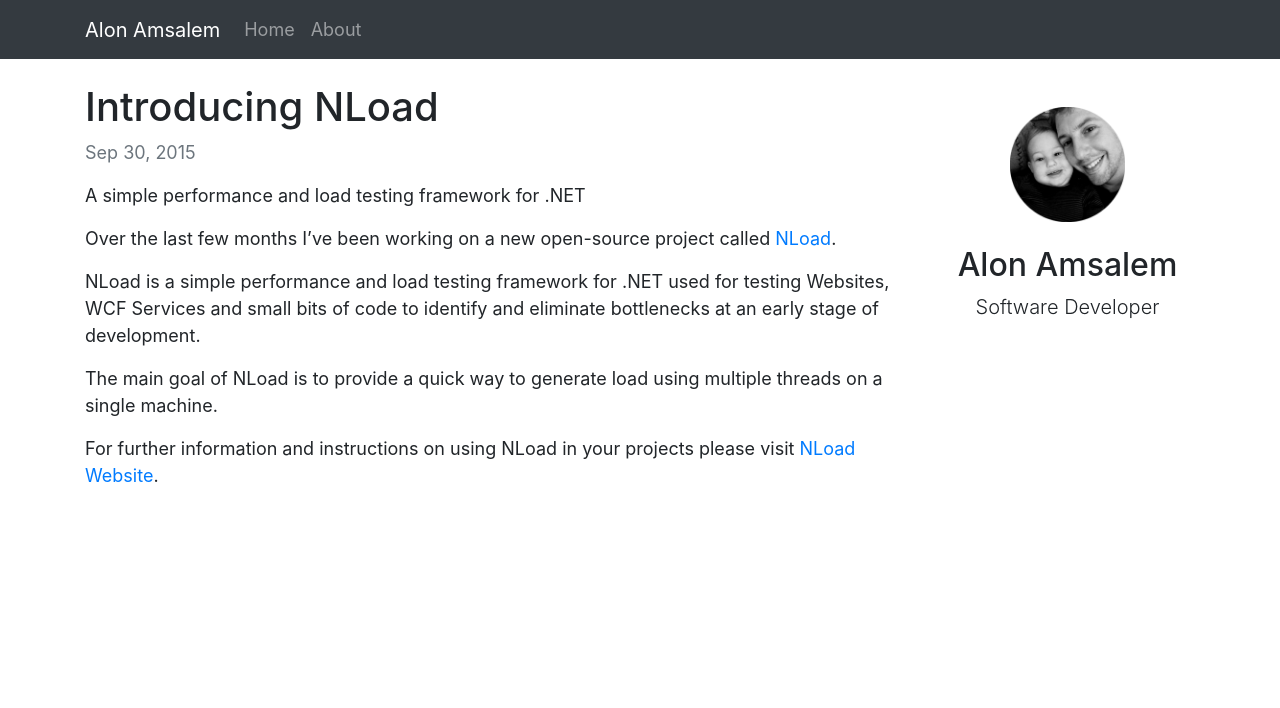
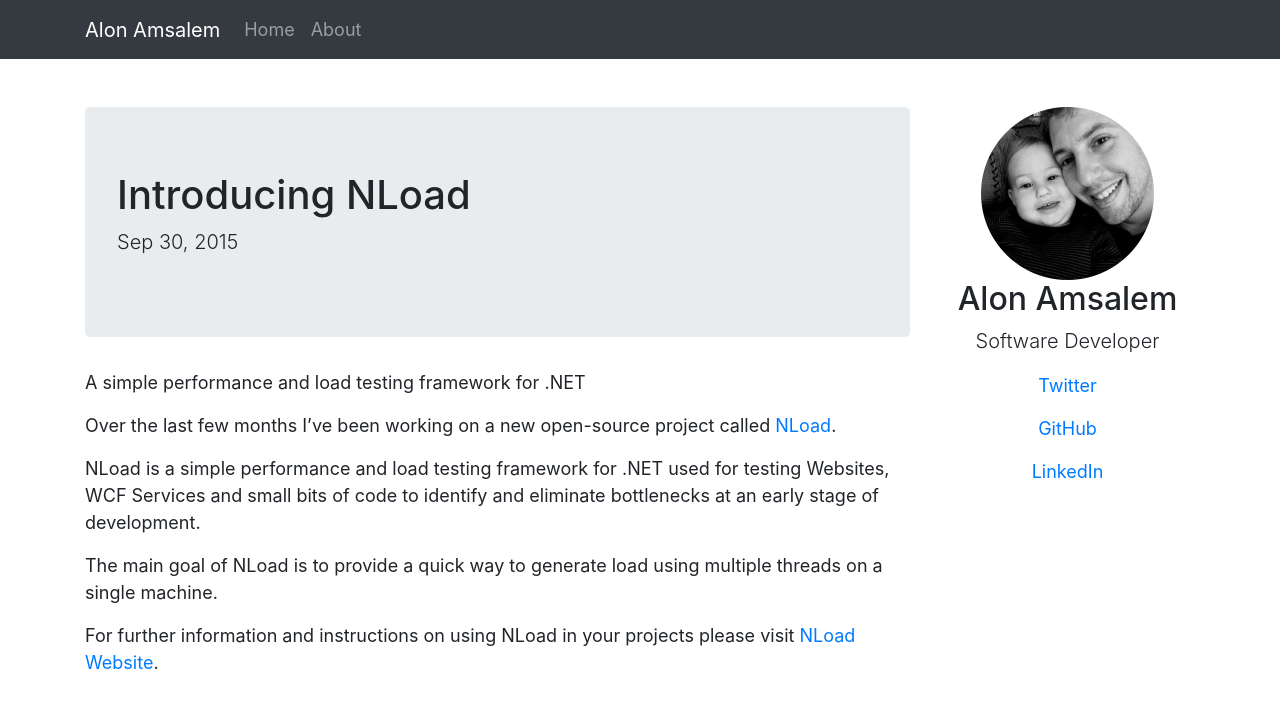
Before and after one commit to AlonAm/alonam.github.io, a Jekyll site: the page built from _posts/2015-09-30-nload-a-simple-performance-and-load-testing-framework.md, in a window 1280 px wide. Shown: the top 708 px of the page. Built offline with Jekyll 4.4.1, drawn with Linux system fonts in a browser that asks for light colours; comment, search, counter and statistics services are not loaded.

Commit message:
redesign

```diff
--- a/_layouts/default.html
+++ b/_layouts/default.html
@@ -5,16 +5,19 @@
 <body>
     {% include nav.html %}
     <main role="main">
-        <div class="container mt-4">
+        <div class="container mt-5">
             <div class="row">
                 <div class="col-md-9">
                     <div>{{ content }}</div>
                 </div>
                 <div class="col-md-3">
                     <div class="text-center">
-                        <img style="width: 45%; margin: 1.5rem;" src="/images/circle-cropped.png" />
+                        <img src="/images/circle-cropped.png" />
                         <h2>Alon Amsalem</h2>
                         <p class="lead">Software Developer</p>
+                        <p><a href="https://twitter.com/AlonAmsalem">Twitter</a></p>
+                        <p><a href="https://github.com/alonam">GitHub</a></p>
+                        <p><a href="https://www.linkedin.com/in/alonam/">LinkedIn</a></p>
                     </div>
                 </div>
             </div>
--- a/_layouts/post.html
+++ b/_layouts/post.html
@@ -1,15 +1,11 @@
 ---
 layout: default
 ---
-<div>
-  <header>
-    <h1>{{ page.title }}</h1>
-    <p class="text-muted">{{ page.date | date: "%b %-d, %Y" }}{% if page.author %} •
+<div class="jumbotron">
+  <h1>{{ page.title }}</h1>
+  <p class="lead">{{ page.date | date: "%b %-d, %Y" }}{% if page.author %}
       {{ page.author }}{% endif %}{% if page.meta %} • {{ page.meta }}{% endif %}</p>
-  </header>
-  <article>
-    {{ content }}
-  </article>
 </div>
+{{ content }}
 <p></p>
 {% include disqus.html %}
--- a/index.html
+++ b/index.html
@@ -5,7 +5,7 @@ layout: default
 <div>
 	{%- assign date_format = site.minima.date_format | default: "%b %-d, %Y" -%}
 	<h1>{{ post.title | escape }}</h1>
-	<p>{{ post.date | date: date_format }}</p>
+	<p class="text-muted">{{ post.date | date: date_format }}</p>
 	<p>{{ post.excerpt }}</p>
 	<p><a href="{{ post.url | relative_url }}">Read More</a></p>
 </div>
```
Also changed, not shown: about.md (+2 -0 lines), images/circle-cropped - original.png (added), images/circle-cropped.png, images/profile.jpg (added).
